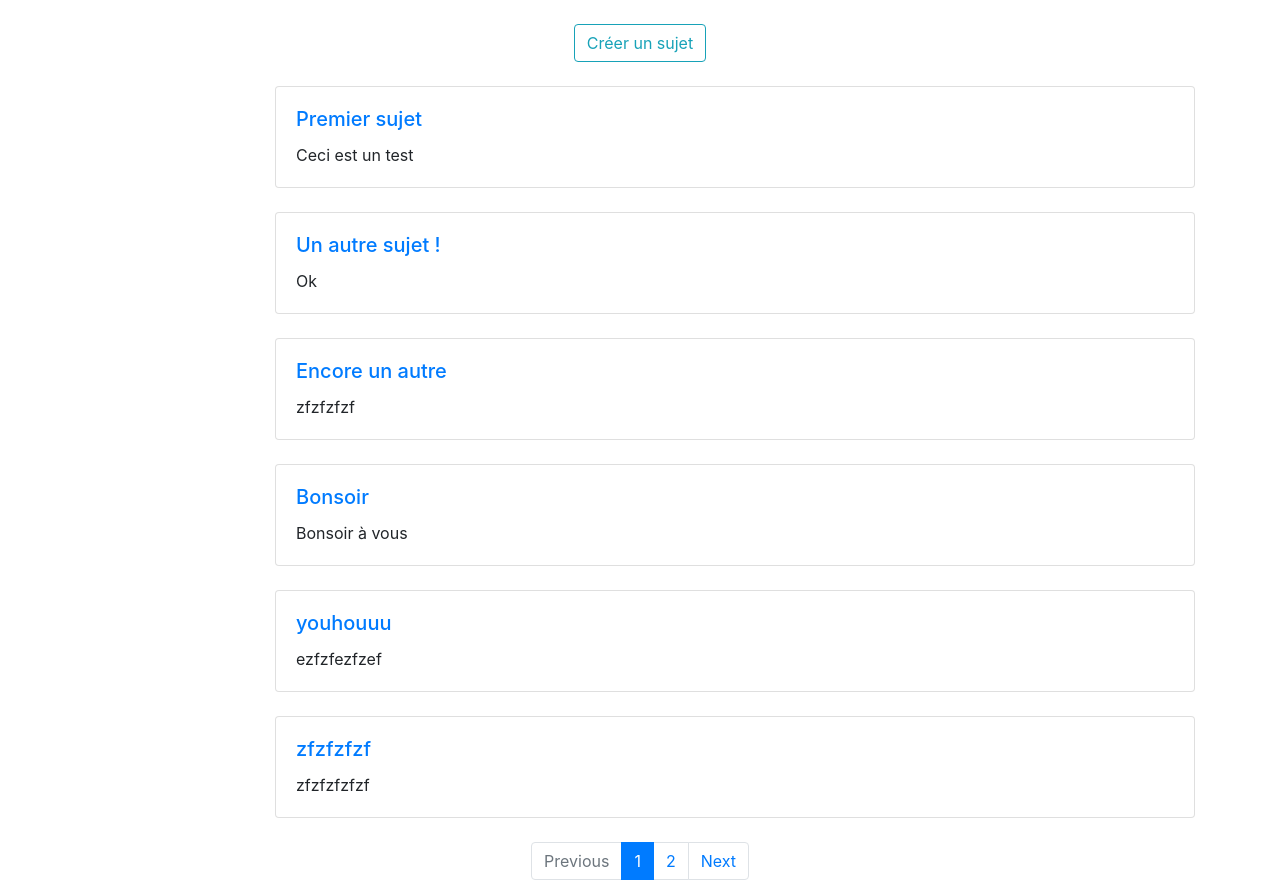
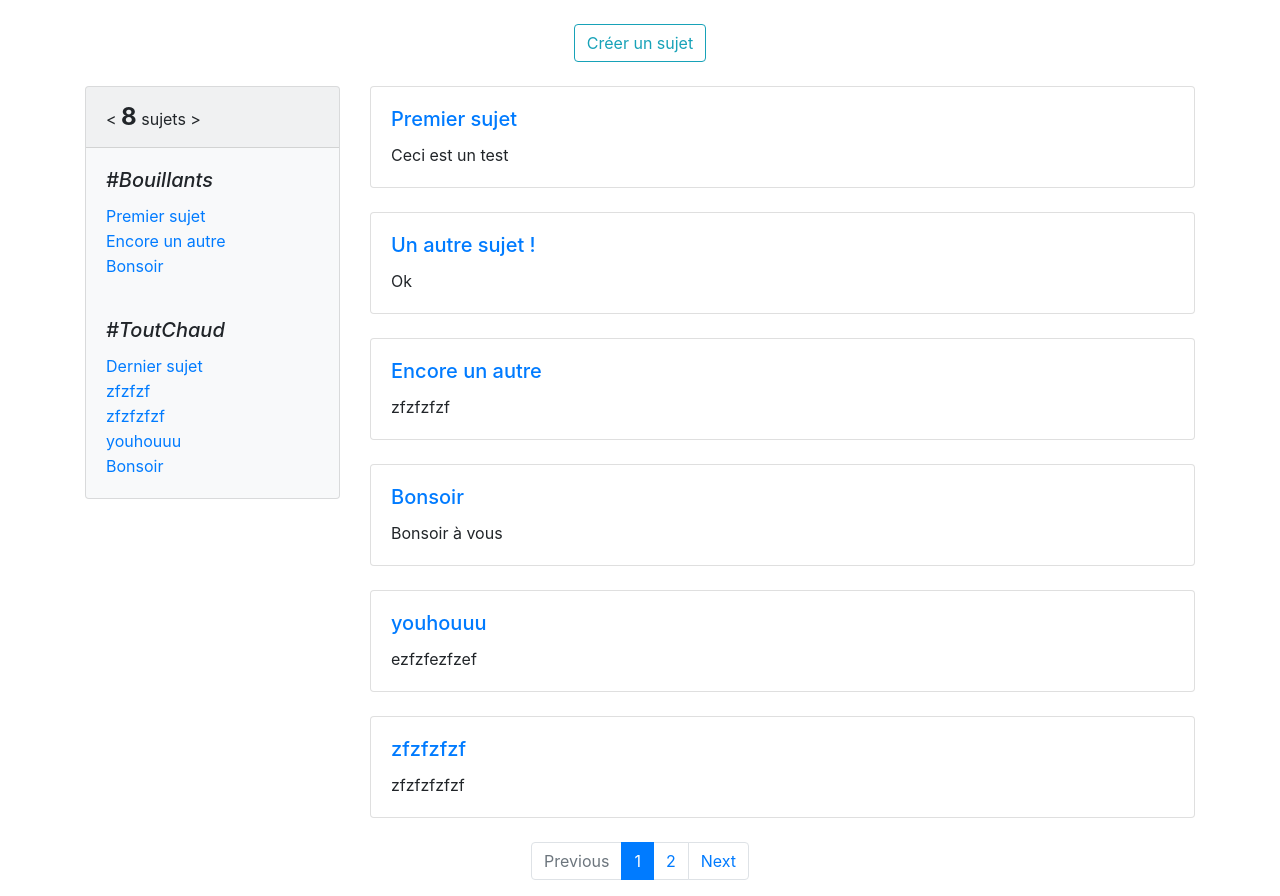
Before and after one commit to Romichelamiche/forum_app_import_all, a Django app: page /forumapp/index in a window 1280 px wide. Shown: the part 56-952 px from the top of the page. Run offline with Django 3.2, Linux system fonts and the light colour scheme; data comes from the database, SQL or seed files in the repository; both versions use the stored data as it was after the commit.

Commit message:
bloc de gauche OK

```diff
--- a/forumapp/templates/forumapp/base.html
+++ b/forumapp/templates/forumapp/base.html
@@ -8,7 +8,7 @@
     <!-- Bootstrap CSS -->
     <link rel="stylesheet" href="https://cdn.jsdelivr.net/npm/bootstrap@4.5.3/dist/css/bootstrap.min.css" integrity="sha384-TX8t27EcRE3e/ihU7zmQxVncDAy5uIKz4rEkgIXeMed4M0jlfIDPvg6uqKI2xXr2" crossorigin="anonymous">
 
-    <title>Hello, world!</title>
+    <title>ForumApp</title>
     {% block styles_specifiques %}
     {% endblock %}
   </head>
--- a/forumapp/templates/forumapp/index.html
+++ b/forumapp/templates/forumapp/index.html
@@ -1,4 +1,18 @@
 {% extends 'forumapp/base.html' %}
+
+{% block styles_specifiques %}
+
+<style type="text/css">
+.card-text {
+        padding-bottom : 0px;
+        margin-bottom: 1px;
+                }
+#bouillant, #toutchaud {
+        font-style: italic;
+            }
+</style>
+{% endblock %}
+
 {% block content %}
 
 <div class="row justify-content-md-center">
@@ -7,24 +21,49 @@
     </div>
 </div>
 <br>
-{% for p in problems_list %}
+
+<!-- Bloc Gauche Begin -->
     <div class="container">
         <div class="row justify-content-end">
-            <div class="col-10">
+            <div class="col-3">
+                <div class="card bg-light mb-3" style="max-width: 18rem;">
+                    <div class="card-header">< <font size="5pt"><strong>{{ problems.count }}</strong></font> sujets ></div>
+                    <div class="card-body">
+
+                        <!-- sujets les plus commentés -->
+                        <h5 class="card-title" id="bouillant">#Bouillants</h5>
+                        {% for c in comments_per_problems %}
+                        <p class="card-text"><a href="{% url 'forumapp:edit_problem' c.probleme_id %}">{{ c.probleme__titre_probleme }}</a></p>
+                        {% endfor %}
+                    </div>
+                    <div class="card-body">
+
+                        <!-- sujets récents -->
+                        <h5 class="card-title" id="toutchaud">#ToutChaud</h5>
+                        {% for p in problems_recent %}
+                        <p class="card-text"><a href="{% url 'forumapp:edit_problem' p.id %}">{{ p.titre_probleme }}</a></p>
+                        {% endfor %}
+                    </div>
+
+                <!-- Sujets récents -->
+                </div>
+            </div>
+<!-- Bloc Gauche End -->
+
+<!-- Liste des Sujets -->
+            <div class="col align-self-end">
+                {% for p in problems_list %}
                 <div class="card">
                   <div class="card-body">
                     <h5 class="card-title"><a href="{% url 'forumapp:edit_problem' p.id %}">{{ p.titre_probleme }}</a></h5>
-                    <!--<h6 class="card-subtitle mb-2 text-muted">Card subtitle</h6>-->
                     <p class="card-text">{{ p.desc_probleme }}</p>
-            <!--        <a href="#" class="card-link">Card link</a>-->
-            <!--        <a href="#" class="card-link">Another link</a>-->
                   </div>
                 </div>
+                <br />
+                {% endfor %}
             </div>
         </div>
     </div>
-    <br>
-{% endfor %}
 
 <!-- Pagination -->
 {% if problems_list.has_other_pages %}
--- a/forumapp/views.py
+++ b/forumapp/views.py
@@ -15,8 +15,9 @@ from django.urls import reverse
 import datetime
 
 
-def problem_index(request, ):
-    # Gérer la pagination
+def problem_index(request, ): #Vue qui gère la page d'index
+
+    ## Pagination ##
     problems = Probleme.objects.all()
     paginator = Paginator(problems, 6)
     page = request.GET.get('page', 1) #Ramene 1 si page est vide
@@ -28,14 +29,21 @@ def problem_index(request, ):
     except EmptyPage:
         problems_list = paginator.page(paginator.num_pages)
 
-    #Compter le nombre total de commentaires groupés par probleme
-    #comment_count_per_problem = Commentaire.objects.values('probleme__titre_probleme').annotate(com_count=Count('commentaire')).exclude(probleme__titre_probleme=None).order_by('-com_count')
+    ## Bloc gauche ##
+    # sujets totaux
+    problems.count()
+    # sujets ayant le plus de commentaire
+    comments_per_problems = Commentaire.objects.values('probleme_id','probleme__titre_probleme').annotate(com_count=Count('commentaire')).exclude(probleme__titre_probleme=None).order_by('-com_count')
+    # sujets récents (sortir les 5 derniers sujets grâce au slice [0:5]
+    problems_recent = problems.order_by('-created_at')[:5]
 
-    template = loader.get_template('forumapp/index.html')
+    #template = loader.get_template('forumapp/index.html')
     context = {'problems': problems,
                'problems_list': problems_list,
                'paginator' : paginator,
                'page' : page,
+               'comments_per_problems': comments_per_problems,
+               'problems_recent' : problems_recent,
                }
     return render(request, 'forumapp/index.html', context)
 
```
Also changed, not shown: db_071120.sqlite3.
